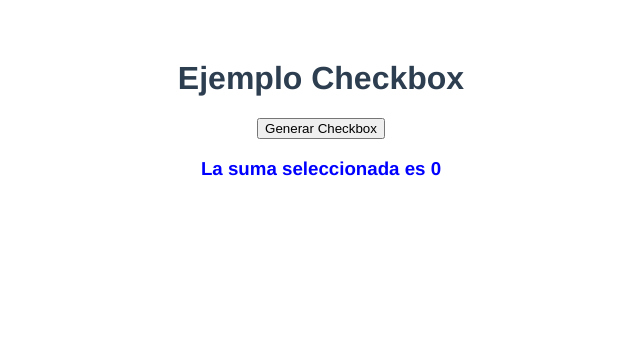
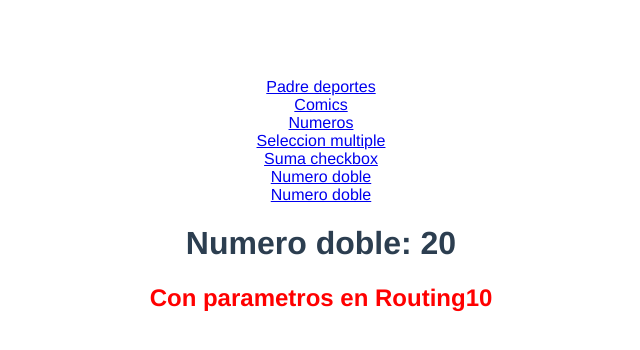
Before and after one commit to Jorgerdzz/vuecomunicacioncomponents, a Vue app: page /doble/10 in a window 1280 px wide. Shown: the top 350 px of the page, without its empty margins (319-959 px from the left). Built offline with nearby package versions, Linux system fonts and the light colour scheme.

Commit message:
rutas con y sin parametros

```diff
--- a/src/App.vue
+++ b/src/App.vue
@@ -1,27 +1,18 @@
 <template>
-  <!-- <PadreDeportes /> -->
-  <!-- <NumerosPadre /> -->
-  <!-- <ComicsComponent /> -->
-  <!-- <SeleccionMultiple /> -->
-  <SumaCheckbox/>
+  <MenuComponent/>
+  <router-view></router-view>
 </template>
 
 <script>
-import SumaCheckbox from './components/SumaCheckbox.vue'
-// import ComicsComponent from './components/ComicsComponent.vue';
-// import SeleccionMultiple from './components/SeleccionMultiple.vue';
-// import PadreDeportes from './components/PadreDeportes.vue';
-// import NumerosPadre from './components/NumerosPadre.vue';
+import MenuComponent from './components/MenuComponent.vue'
+
+
 
 
 export default {
   name: 'App',
   components: {
-    // PadreDeportes
-    // NumerosPadre
-    // ComicsComponent
-    // SeleccionMultiple
-    SumaCheckbox
+    MenuComponent
   }
 }
 </script>
--- /dev/null
+++ b/src/Router.js
@@ -0,0 +1,23 @@
+import { createWebHistory, createRouter} from 'vue-router';
+import PadreDeportes from './components/PadreDeportes.vue';
+import ComicsComponent from './components/ComicsComponent.vue';
+import NumerosPadre from './components/NumerosPadre.vue';
+import SeleccionMultiple from './components/SeleccionMultiple.vue';
+import SumaCheckbox from './components/SumaCheckbox.vue';
+import NumeroDoble from './components/NumeroDoble.vue';
+
+const routes = [
+    {path:"/", component: PadreDeportes},
+    {path:"/comics", component: ComicsComponent},
+    {path:"/numeros", component: NumerosPadre},
+    {path:"/multiple", component: SeleccionMultiple},
+    {path:"/checkbox", component: SumaCheckbox},
+    {path: "/doble/:numero?", component: NumeroDoble}  //al poner ? significa que es parametro es opcional, es decir, puede tener paramatro o no
+]
+
+const router = createRouter({
+    history: createWebHistory(),
+    routes: routes
+})
+
+export default router;
--- /dev/null
+++ b/src/assets/css/menu.css
@@ -0,0 +1,3 @@
+#menu{
+    display: inline;
+}
--- /dev/null
+++ b/src/components/MenuComponent.vue
@@ -0,0 +1,37 @@
+<template>
+    <div>
+        <ul id="menu">
+            <li>
+                <router-link to="/">Padre deportes</router-link>
+            </li>
+            <li>
+                <router-link to="/comics">Comics</router-link>
+            </li>
+            <li>
+                <router-link to="/numeros">Numeros</router-link>
+            </li>
+            <li>
+                <router-link to="/multiple">Seleccion multiple</router-link>
+            </li>
+            <li>
+                <router-link to="/checkbox">Suma checkbox</router-link>
+            </li>
+            <li>
+                <router-link to="/doble">Numero doble</router-link>
+            </li>
+            <li>
+                <router-link to="/doble/14">Numero doble</router-link>
+            </li>
+        </ul>
+    </div>
+</template>
+
+<script>
+    export default {
+        name: "MenuComponent"
+    }
+</script>
+
+<style>
+    @import '../assets/css/menu.css'
+</style>
--- /dev/null
+++ b/src/components/NumeroDoble.vue
@@ -0,0 +1,46 @@
+<template>
+    <div>
+        <h1>Numero doble: {{doble}}</h1>
+        <h2 style="color:red">{{mensaje}}</h2>
+    </div>
+</template>
+
+<script>
+    export default{
+        name: "NumeroDoble",
+        data(){
+            return{
+                mensaje: "",
+                doble: 0
+            }
+        },
+        mounted(){
+            console.log("Param:" + this.$route.params.numero)
+            let numero = this.$route.params.numero;
+            if(numero==""){
+                this.mensaje = "Sin parametros en Routing"
+            }else{
+                this.mensaje = "Con parametros en Routing" + numero;
+                this.doble = parseInt(numero)*2;
+            }
+        },
+        // updated(){
+        //     let numero = this.$route.params.numero;
+        //     if(numero == ""){
+        //         this.mensaje = "Sin parametros en Routing"
+        //     }else{
+        //         this.mensaje = "Con parametros en Routing" + numero;
+        //     }
+        // },
+        watch:{
+            '$route.params.numero'(nextVal, oldVal){
+                if(nextVal != oldVal){
+                    this.mensaje = 'Esto ha cambiado:' + this.$route.params.numero;
+                    this.doble = parseInt(this.$route.params.numero) * 2;
+                    console.log("Next:" + nextVal);
+                    console.log("Old: " + oldVal);
+                }
+            }
+        }
+    }
+</script>
--- a/src/main.js
+++ b/src/main.js
@@ -1,7 +1,8 @@
 import { createApp } from 'vue'
 import App from './App.vue'
 import jQuery from 'jquery';
+import router from './Router';
 
 window.$ = window.jQuery = jQuery;
 
-createApp(App).mount('#app')
+createApp(App).use(router).mount('#app')
```
